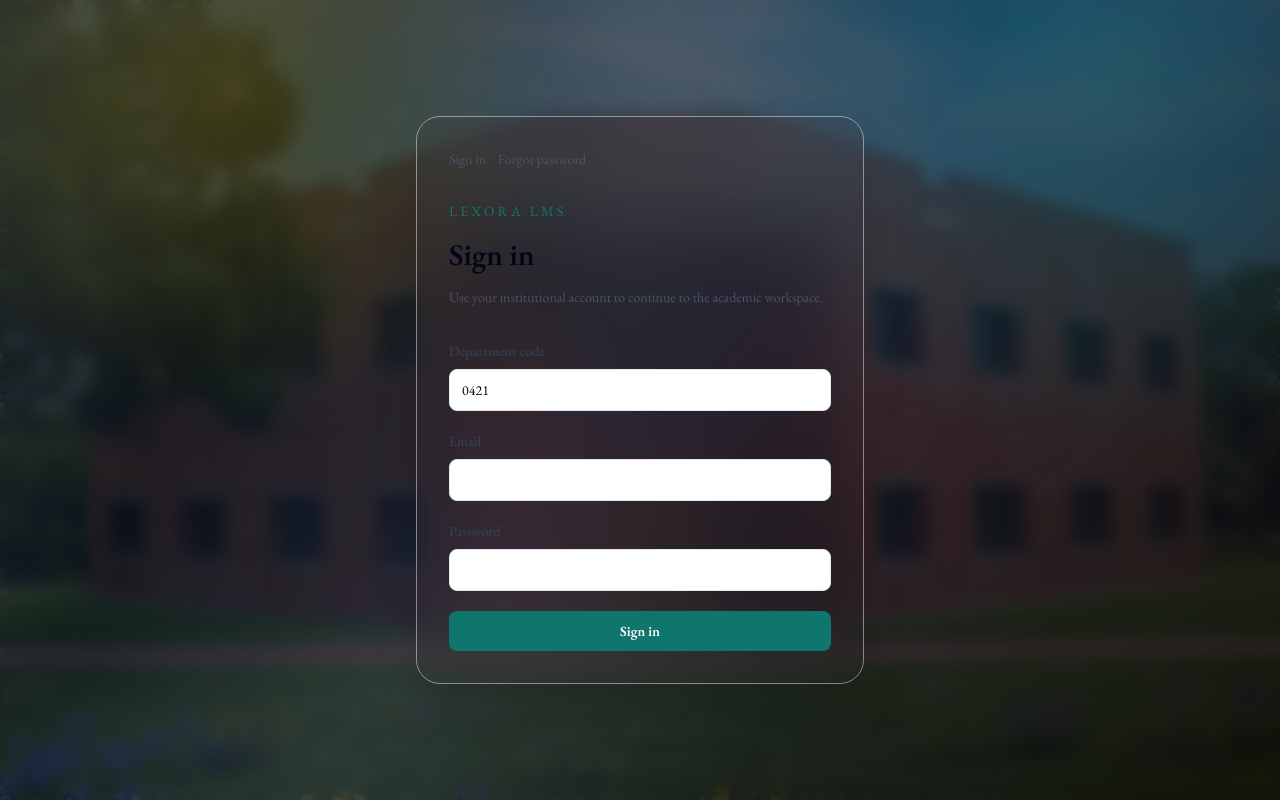
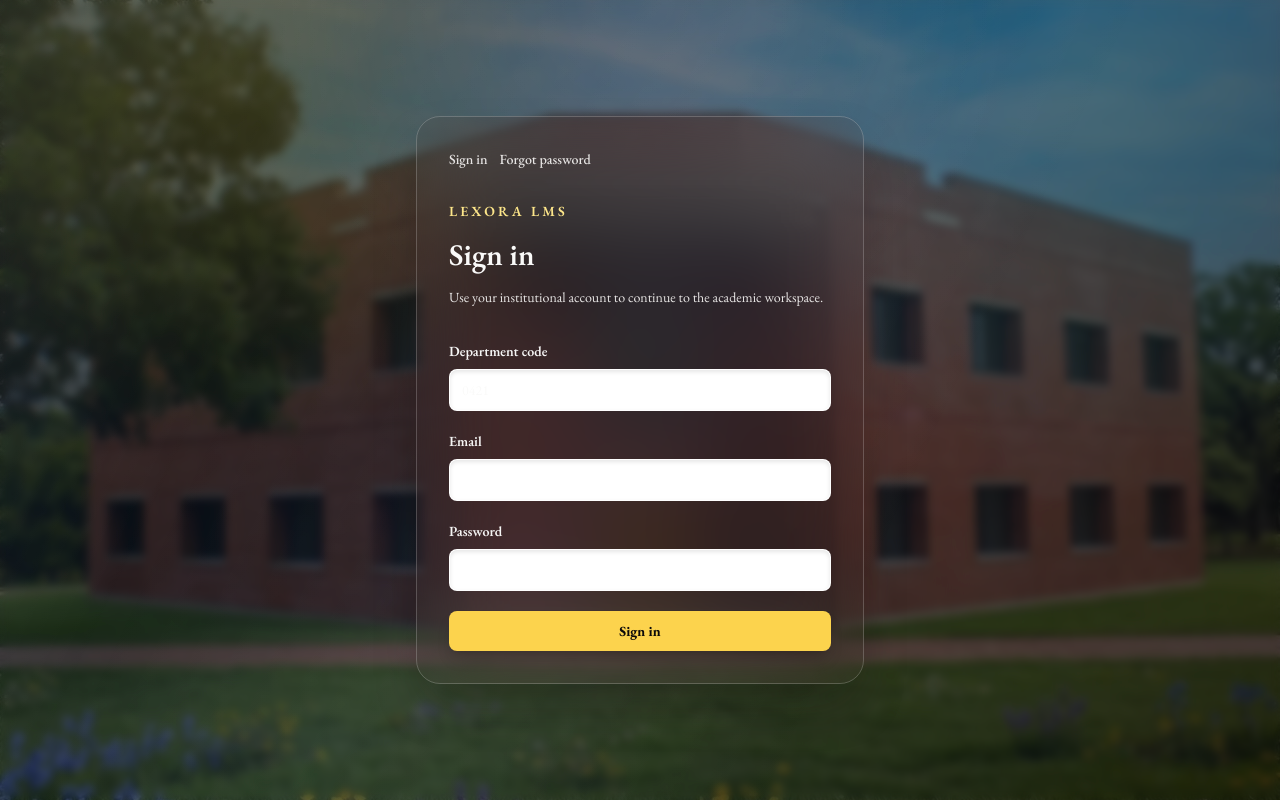
Before and after one commit to saifullahharun001/lexora_lms, a Next.js app in the folder apps/web/: page /sign-in in a window 1280 px wide. Built offline with nearby package versions, Linux system fonts and the light colour scheme; no server answers.

Commit message:
Polish Lexora glass visual experience

```diff
--- a/apps/web/src/app/(auth)/layout.tsx
+++ b/apps/web/src/app/(auth)/layout.tsx
@@ -8,12 +8,12 @@ interface AuthLayoutProps {
 export default function AuthLayout({ children }: AuthLayoutProps) {
   return (
     <main className="flex min-h-screen items-center justify-center px-4 py-10">
-      <div className="w-full max-w-md rounded-3xl border border-white/45 bg-white/82 p-8 shadow-2xl shadow-stone-950/25 backdrop-blur-2xl">
-        <div className="mb-8 flex gap-3 text-sm text-slate-600">
-          <Link href="/sign-in" className="hover:text-teal-800">
+      <div className="w-full max-w-md rounded-3xl border border-white/20 bg-stone-950/62 p-8 text-stone-50 shadow-2xl shadow-stone-950/35 backdrop-blur-2xl">
+        <div className="mb-8 flex gap-3 text-sm font-medium text-stone-200">
+          <Link href="/sign-in" className="hover:text-amber-200">
             Sign in
           </Link>
-          <Link href="/forgot-password" className="hover:text-teal-800">
+          <Link href="/forgot-password" className="hover:text-amber-200">
             Forgot password
           </Link>
         </div>
--- a/apps/web/src/app/globals.css
+++ b/apps/web/src/app/globals.css
@@ -17,11 +17,12 @@ body {
   @apply bg-stone-950 text-slate-900 antialiased;
   min-height: 100vh;
   font-family: var(--font-body);
+  isolation: isolate;
   background-color: #0b1715;
   background-image:
-    radial-gradient(circle at 18% 12%, rgba(250, 204, 21, 0.18), transparent 26%),
-    radial-gradient(circle at 86% 8%, rgba(20, 184, 166, 0.18), transparent 30%),
-    linear-gradient(135deg, rgba(8, 17, 15, 0.86), rgba(15, 23, 42, 0.76) 52%, rgba(12, 10, 9, 0.9)),
+    radial-gradient(circle at 18% 12%, rgba(250, 204, 21, 0.14), transparent 28%),
+    radial-gradient(circle at 86% 8%, rgba(20, 184, 166, 0.14), transparent 32%),
+    linear-gradient(135deg, rgba(8, 17, 15, 0.72), rgba(15, 23, 42, 0.62) 52%, rgba(12, 10, 9, 0.76)),
     url("/images/Law_Faculty.jpg");
   background-attachment: fixed;
   background-position: center;
@@ -36,13 +37,9 @@ body::before {
   z-index: -1;
   pointer-events: none;
   background:
-    linear-gradient(115deg, rgba(255, 255, 255, 0.12), transparent 22%, rgba(255, 255, 255, 0.05) 44%, transparent 68%),
-    radial-gradient(circle at 50% 0%, rgba(255, 255, 255, 0.12), transparent 34%);
-  backdrop-filter: blur(8px) saturate(122%);
-}
-
-body {
-  isolation: isolate;
+    linear-gradient(115deg, rgba(255, 255, 255, 0.09), transparent 24%, rgba(255, 255, 255, 0.035) 46%, transparent 70%),
+    radial-gradient(circle at 50% 0%, rgba(255, 255, 255, 0.1), transparent 36%);
+  backdrop-filter: blur(4px) saturate(112%);
 }
 
 a {
--- a/apps/web/src/components/auth/sign-in-form.tsx
+++ b/apps/web/src/components/auth/sign-in-form.tsx
@@ -13,6 +13,9 @@ const roleHomes = [
   { role: "teacher", path: "/teacher" },
   { role: "student", path: "/student" }
 ] as const;
+
+const inputClassName =
+  "mt-2 block w-full rounded-lg border border-white/30 bg-white/14 px-3 py-2.5 text-sm text-stone-50 shadow-inner shadow-stone-950/10 outline-none transition placeholder:text-stone-300/70 focus:border-amber-200 focus:bg-white/18 focus:ring-2 focus:ring-amber-200/25 disabled:cursor-not-allowed disabled:opacity-60";
 
 function getRoleHome(roles: string[]) {
   return roleHomes.find((home) => roles.includes(home.role))?.path;
@@ -79,22 +82,24 @@ export function SignInForm() {
 
   return (
     <div>
-      <p className="text-sm uppercase tracking-[0.22em] text-teal-700">Lexora LMS</p>
-      <h1 className="mt-4 text-3xl font-semibold text-slate-950">Sign in</h1>
-      <p className="mt-3 text-sm leading-6 text-slate-600">
+      <p className="text-sm font-semibold uppercase tracking-[0.22em] text-amber-200">
+        Lexora LMS
+      </p>
+      <h1 className="mt-4 text-3xl font-semibold text-stone-50">Sign in</h1>
+      <p className="mt-3 text-sm leading-6 text-stone-200">
         Use your institutional account to continue to the academic workspace.
       </p>
 
       <form className="mt-8 space-y-5" onSubmit={handleSubmit}>
         <div>
-          <label className="block text-sm font-medium text-slate-700" htmlFor="departmentCode">
+          <label className="block text-sm font-semibold text-stone-100" htmlFor="departmentCode">
             Department code
           </label>
           <input
             id="departmentCode"
             name="departmentCode"
             autoComplete="organization"
-            className="mt-2 block w-full rounded-lg border border-slate-200 bg-white px-3 py-2.5 text-sm text-slate-950 outline-none transition placeholder:text-slate-400 focus:border-teal-500 focus:ring-2 focus:ring-teal-100"
+            className={inputClassName}
             disabled={isSubmitting}
             onChange={(event) => setDepartmentCode(event.target.value)}
             required
@@ -104,14 +109,14 @@ export function SignInForm() {
         </div>
 
         <div>
-          <label className="block text-sm font-medium text-slate-700" htmlFor="email">
+          <label className="block text-sm font-semibold text-stone-100" htmlFor="email">
             Email
           </label>
           <input
             id="email"
             name="email"
             autoComplete="email"
-            className="mt-2 block w-full rounded-lg border border-slate-200 bg-white px-3 py-2.5 text-sm text-slate-950 outline-none transition placeholder:text-slate-400 focus:border-teal-500 focus:ring-2 focus:ring-teal-100"
+            className={inputClassName}
             disabled={isSubmitting}
             onChange={(event) => setEmail(event.target.value)}
             required
@@ -121,14 +126,14 @@ export function SignInForm() {
         </div>
 
         <div>
-          <label className="block text-sm font-medium text-slate-700" htmlFor="password">
+          <label className="block text-sm font-semibold text-stone-100" htmlFor="password">
             Password
           </label>
           <input
             id="password"
             name="password"
             autoComplete="current-password"
-            className="mt-2 block w-full rounded-lg border border-slate-200 bg-white px-3 py-2.5 text-sm text-slate-950 outline-none transition placeholder:text-slate-400 focus:border-teal-500 focus:ring-2 focus:ring-teal-100"
+            className={inputClassName}
             disabled={isSubmitting}
             onChange={(event) => setPassword(event.target.value)}
             required
@@ -140,7 +145,7 @@ export function SignInForm() {
         {errorMessage ? (
           <p
             aria-live="polite"
-            className="rounded-lg border border-red-200 bg-red-50 px-3 py-2 text-sm leading-6 text-red-700"
+            className="rounded-lg border border-red-300/40 bg-red-950/55 px-3 py-2 text-sm leading-6 text-red-50"
             role="alert"
           >
             {errorMessage}
@@ -148,7 +153,7 @@ export function SignInForm() {
         ) : null}
 
         <button
-          className="w-full rounded-lg bg-teal-700 px-4 py-2.5 text-sm font-semibold text-white transition hover:bg-teal-800 focus:outline-none focus:ring-2 focus:ring-teal-500 focus:ring-offset-2 focus:ring-offset-white disabled:cursor-not-allowed disabled:bg-slate-200 disabled:text-slate-500"
+          className="w-full rounded-lg bg-amber-300 px-4 py-2.5 text-sm font-bold text-stone-950 shadow-lg shadow-stone-950/15 transition hover:bg-amber-200 focus:outline-none focus:ring-2 focus:ring-amber-200 focus:ring-offset-2 focus:ring-offset-stone-950 disabled:cursor-not-allowed disabled:bg-white/20 disabled:text-stone-300"
           disabled={isSubmitting}
           type="submit"
         >
@@ -159,12 +164,12 @@ export function SignInForm() {
       {session ? (
         <section
           aria-live="polite"
-          className="mt-8 rounded-lg border border-emerald-200 bg-emerald-50 p-4"
+          className="mt-8 rounded-lg border border-emerald-200/35 bg-emerald-950/42 p-4 text-stone-100"
         >
           <div className="flex items-center justify-between gap-4">
-            <p className="text-sm font-medium text-emerald-800">Signed in successfully</p>
+            <p className="text-sm font-semibold text-emerald-100">Signed in successfully</p>
             <button
-              className="rounded-lg border border-emerald-200 bg-white px-3 py-1.5 text-xs font-medium text-emerald-800 transition hover:border-emerald-300 hover:bg-emerald-100"
+              className="rounded-lg border border-emerald-100/35 bg-white/12 px-3 py-1.5 text-xs font-semibold text-emerald-50 transition hover:bg-white/18"
               onClick={() => {
                 void signOut();
                 setStatus("idle");
@@ -176,20 +181,20 @@ export function SignInForm() {
           </div>
           <dl className="mt-4 space-y-3 text-sm">
             <div>
-              <dt className="text-slate-500">Name</dt>
-              <dd className="mt-1 text-slate-900">{session.user.displayName}</dd>
+              <dt className="text-stone-300">Name</dt>
+              <dd className="mt-1 text-stone-50">{session.user.displayName}</dd>
             </div>
             <div>
-              <dt className="text-slate-500">Email</dt>
-              <dd className="mt-1 text-slate-900">{session.user.email}</dd>
+              <dt className="text-stone-300">Email</dt>
+              <dd className="mt-1 text-stone-50">{session.user.email}</dd>
             </div>
             <div>
-              <dt className="text-slate-500">Department ID</dt>
-              <dd className="mt-1 break-all text-slate-900">{session.user.departmentId}</dd>
+              <dt className="text-stone-300">Department ID</dt>
+              <dd className="mt-1 break-all text-stone-50">{session.user.departmentId}</dd>
             </div>
             <div>
-              <dt className="text-slate-500">Roles</dt>
-              <dd className="mt-1 text-slate-900">
+              <dt className="text-stone-300">Roles</dt>
+              <dd className="mt-1 text-stone-50">
                 {session.user.roles.length > 0 ? session.user.roles.join(", ") : "None"}
               </dd>
             </div>
--- a/packages/ui/src/components/app-shell.tsx
+++ b/packages/ui/src/components/app-shell.tsx
@@ -19,16 +19,16 @@ export function AppShell({
 }: AppShellProps) {
   return (
     <div className={cn("min-h-screen bg-transparent text-slate-900", className)}>
-      <div className="mx-auto grid min-h-screen max-w-7xl min-w-0 gap-6 px-4 py-6 lg:grid-cols-[260px_minmax(0,1fr)] lg:px-6">
-        <aside className="rounded-3xl border border-white/45 bg-white/84 p-5 shadow-2xl shadow-stone-950/20 backdrop-blur-2xl">
-          <div className="mb-8">
+      <div className="mx-auto grid min-h-screen max-w-7xl min-w-0 gap-6 px-4 py-6 lg:grid-cols-[280px_minmax(0,1fr)] lg:px-6">
+        <aside className="rounded-3xl border border-white/50 bg-white/82 p-5 shadow-xl shadow-stone-950/18 backdrop-blur-xl">
+          <div className="mb-8 border-b border-slate-200/70 pb-6">
             <p className="text-xs uppercase tracking-[0.22em] text-teal-700">Lexora</p>
             <h1 className="mt-3 text-xl font-semibold text-slate-950">{title}</h1>
             <p className="mt-2 text-sm leading-6 text-slate-600">{subtitle}</p>
           </div>
           {sidebar}
         </aside>
-        <main className="min-w-0 rounded-3xl border border-white/45 bg-white/86 p-6 shadow-2xl shadow-stone-950/20 backdrop-blur-2xl">
+        <main className="min-w-0 rounded-3xl border border-white/65 bg-white/94 p-6 shadow-xl shadow-stone-950/16 backdrop-blur-md">
           {children}
         </main>
       </div>
```
Also changed, not shown: apps/web/src/app/page.tsx (+13 -5 lines).
